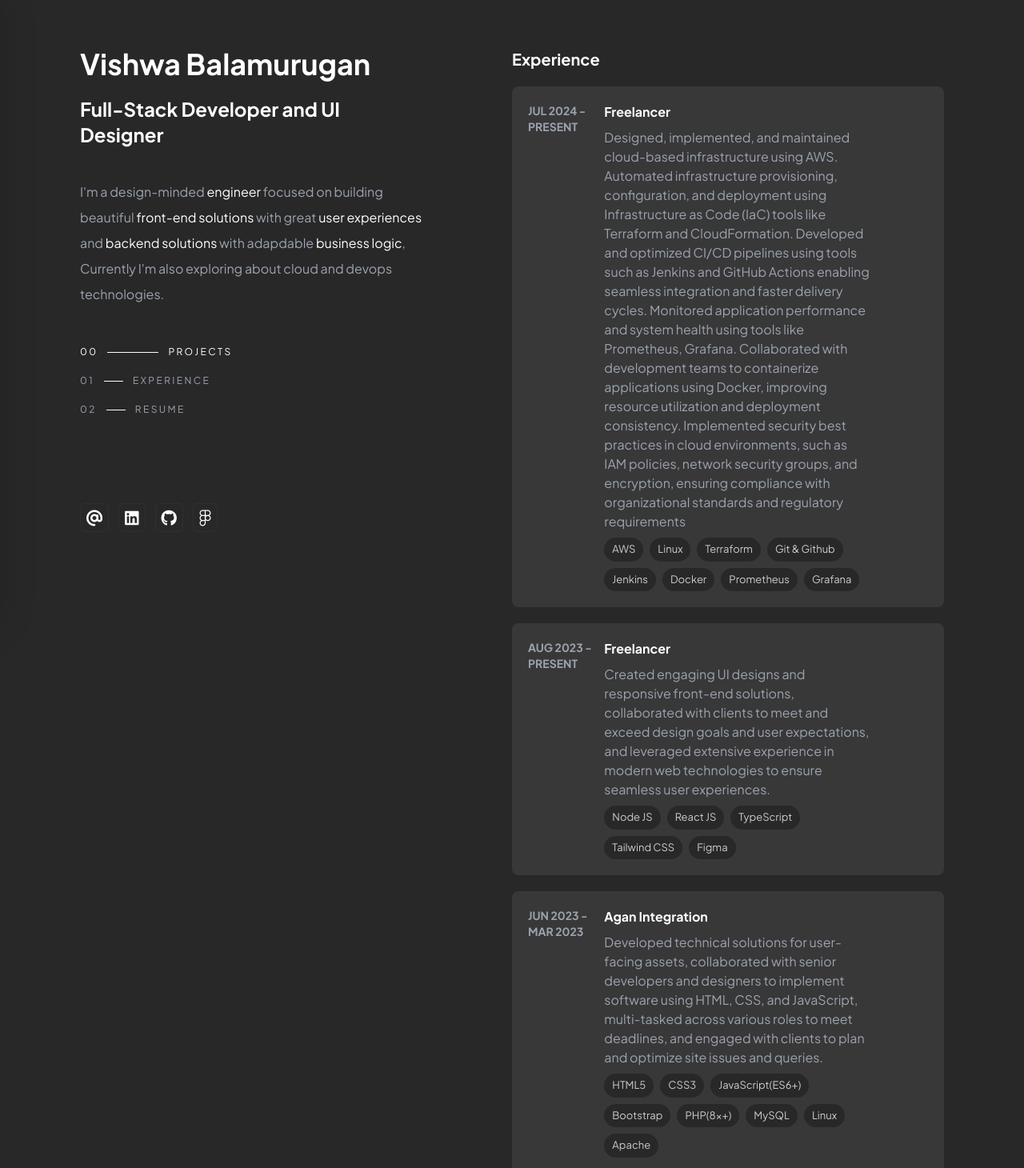
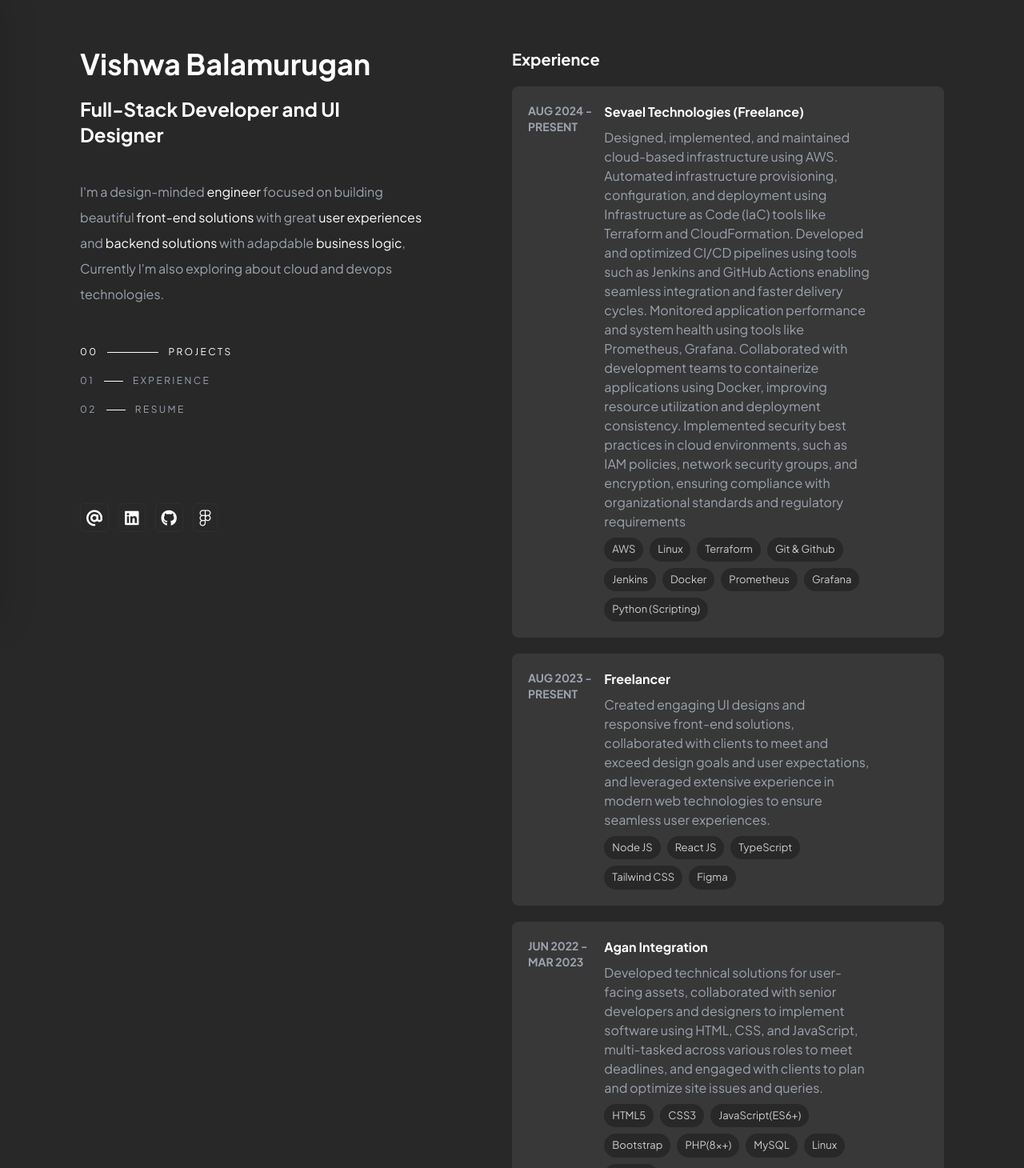
Before and after one commit to vsbuidev/portfolio-v1.0, a React (Vite) app: page /experience in a window 1280 px wide. Shown: the part 40-1500 px from the top of the page at 80% size. Built offline with nearby package versions, Linux system fonts and the light colour scheme; no server answers.

Commit message:
resume update

```diff
--- a/index.html
+++ b/index.html
@@ -3,9 +3,7 @@
   <head>
     <meta charset="UTF-8" />
     <meta name="viewport" content="width=device-width, initial-scale=1.0" />
-    <title>
-      Vishwa Balamurugan Portfolio V1.0 | Full Stack Developer and UI Designer
-    </title>
+    <title>Vishwa Balamurugan Portfolio V1.0</title>
     <link
       rel="stylesheet"
       href="https://fonts.googleapis.com/css2?family=Plus+Jakarta+Sans:wght@400;700&display=swap"
--- a/src/components/Resume.tsx
+++ b/src/components/Resume.tsx
@@ -13,12 +13,8 @@ export default function Resume({
       name: "JavaScript(ES6+)",
     },
     {
-      icon: <i className="fa fa-file-code"></i>,
-      name: "Typescript",
-    },
-    {
       icon: <i className="fab fa-react"></i>,
-      name: "React",
+      name: "React JS",
     },
     {
       icon: <i className="fab fa-node-js"></i>,
@@ -34,7 +30,7 @@ export default function Resume({
     },
     {
       icon: <i className="fab fa-php"></i>,
-      name: "PHP (Basics)",
+      name: "PHP (8x+)",
     },
     {
       icon: <i className="fab fa-python"></i>,
--- a/src/data/experiences.json
+++ b/src/data/experiences.json
@@ -1,8 +1,8 @@
 [
   {
-    "company": "Freelancer",
-    "date": "Jul 2024 - Present",
-    "role": "Cloud and Devops Engineer",
+    "company": "Sevael Technologies (Freelance)",
+    "date": "Aug 2024 - Present",
+    "role": "Cloud Support Engineer",
     "livePreview": null,
     "task": [
       "Designed, implemented, and maintained cloud-based infrastructure using AWS.",
@@ -21,7 +21,8 @@
       "Jenkins",
       "Docker",
       "Prometheus",
-      "Grafana"
+      "Grafana",
+      "Python (Scripting)"
     ]
   },
   {
@@ -39,7 +40,7 @@
   },
   {
     "company": "Agan Integration",
-    "date": "Jun 2023 - Mar 2023",
+    "date": "Jun 2022 - Mar 2023",
     "role": "Full-Stack Developer",
     "livePreview": null,
     "task": [
```
Also changed, not shown: 1 other file (tests, documents, lock files or other folders).
